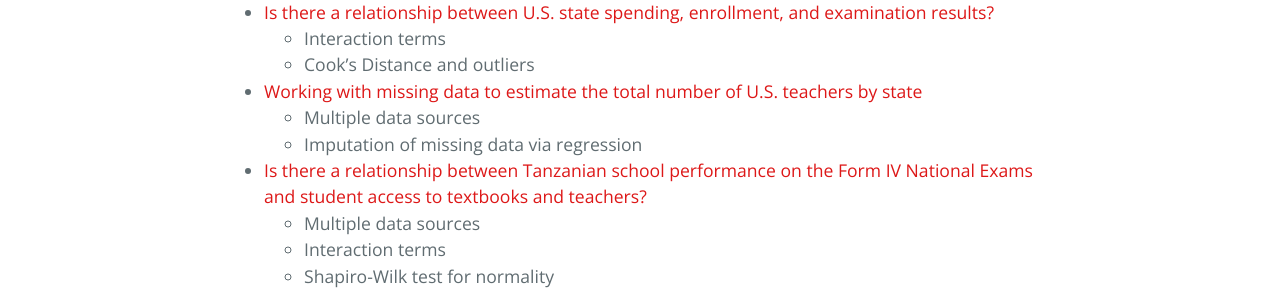
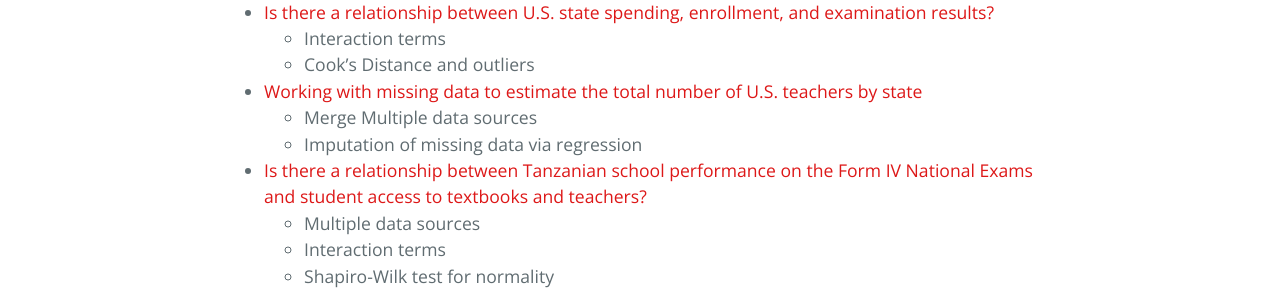
Before and after one commit to jmtritch/jmtritch.github.io, a Jekyll site: the page built from index.md, in a window 1280 px wide. Shown: the part 1053-1346 px from the top of the page. Built offline with Jekyll 4.4.1, drawn with Linux system fonts in a browser that asks for light colours; our own code applies the rules of GitHub Pages for plain Markdown files.

Commit message:
Update index.md
add merge to multiple data sources

```diff
--- a/index.md
+++ b/index.md
@@ -24,7 +24,7 @@
     - Interaction terms
     - Cook's Distance and outliers
 - [Working with missing data to estimate the total number of U.S. teachers by state](eda/impute_us_teachers)
-    - Multiple data sources
+    - Merge Multiple data sources
     - Imputation of missing data via regression
 - [Is there a relationship between Tanzanian school performance on the Form IV National Exams and student access to textbooks and teachers?](eda/tz_stdnt_tchr_bks)
     - Multiple data sources
```
